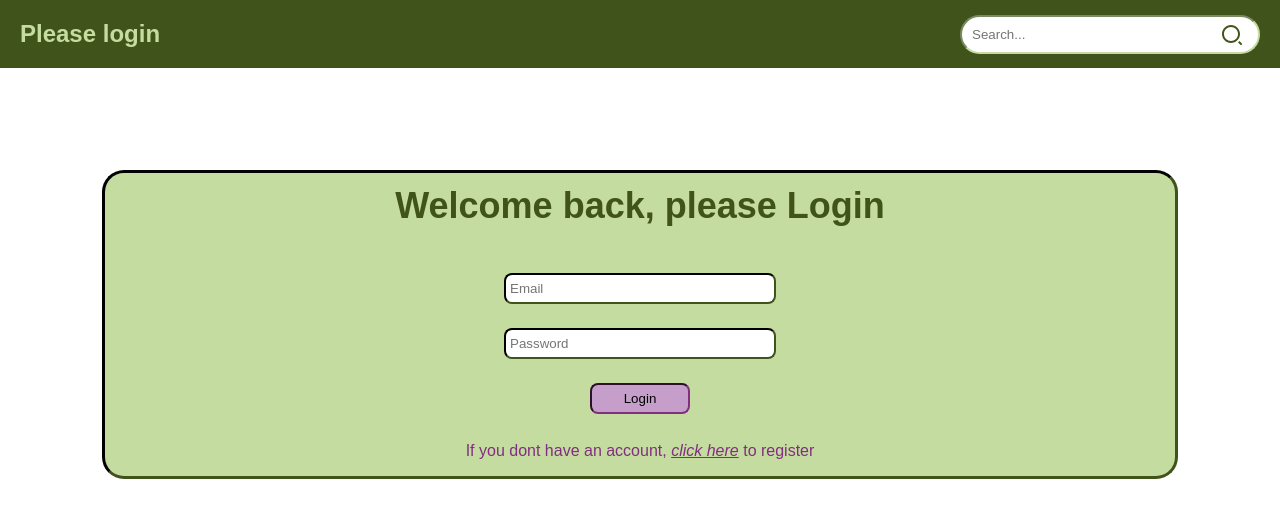
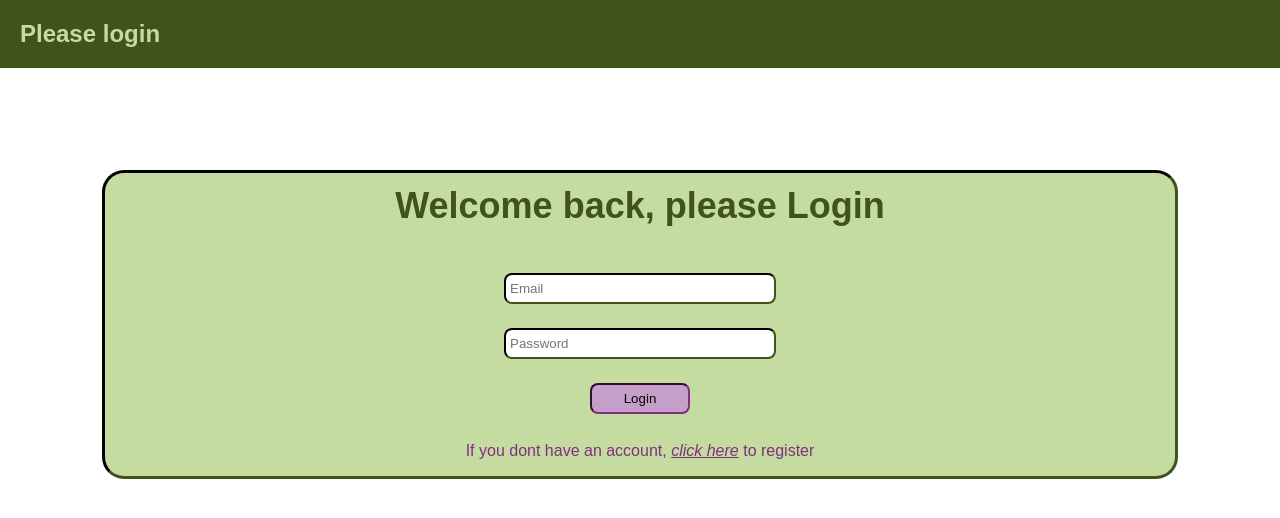
Before and after one commit to pgmatev/web-is-2024-team-5, a React (Vite) app in the folder client/: page /login in a window 1280 px wide. Shown: the top 518 px of the page. Built offline with nearby package versions, Linux system fonts and the light colour scheme.

Commit message:
removed header

```diff
--- a/client/src/components/Header/Header.tsx
+++ b/client/src/components/Header/Header.tsx
@@ -1,4 +1,3 @@
-import { RiSearch2Line } from '@remixicon/react';
 import { useUser } from '../../contexts/UserContext';
 import styles from './Header.module.css';
 import { authService } from '../../services/auth-service';
@@ -33,14 +32,6 @@ export function Header() {
           'Please login'
         )}
       </h1>
-      <div className={styles['search-bar']}>
-        <input
-          type="search"
-          placeholder="Search..."
-          className={styles['search-input']}
-        />
-        <RiSearch2Line className={styles['ri-search-2-line']} />
-      </div>
     </header>
   );
 }
```
